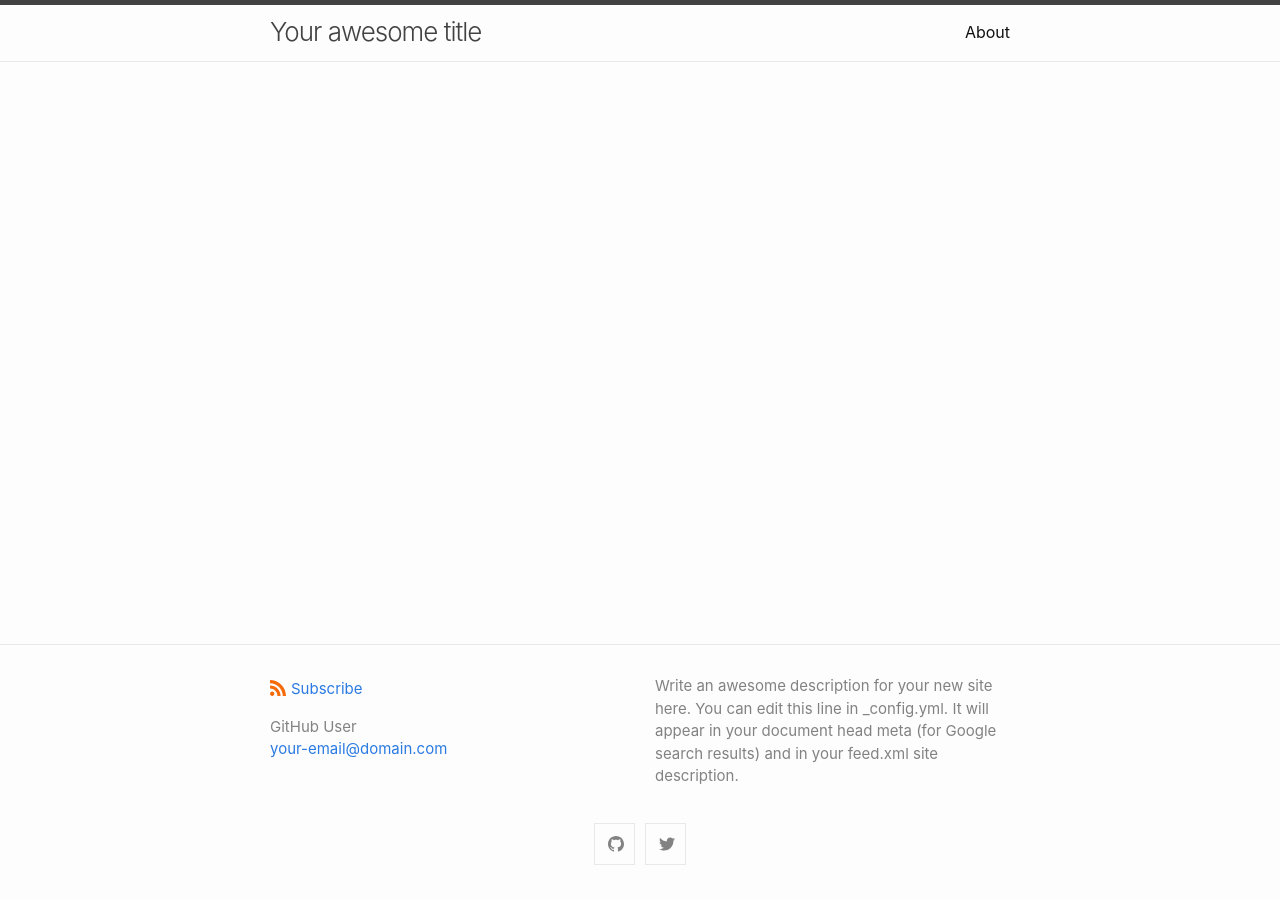
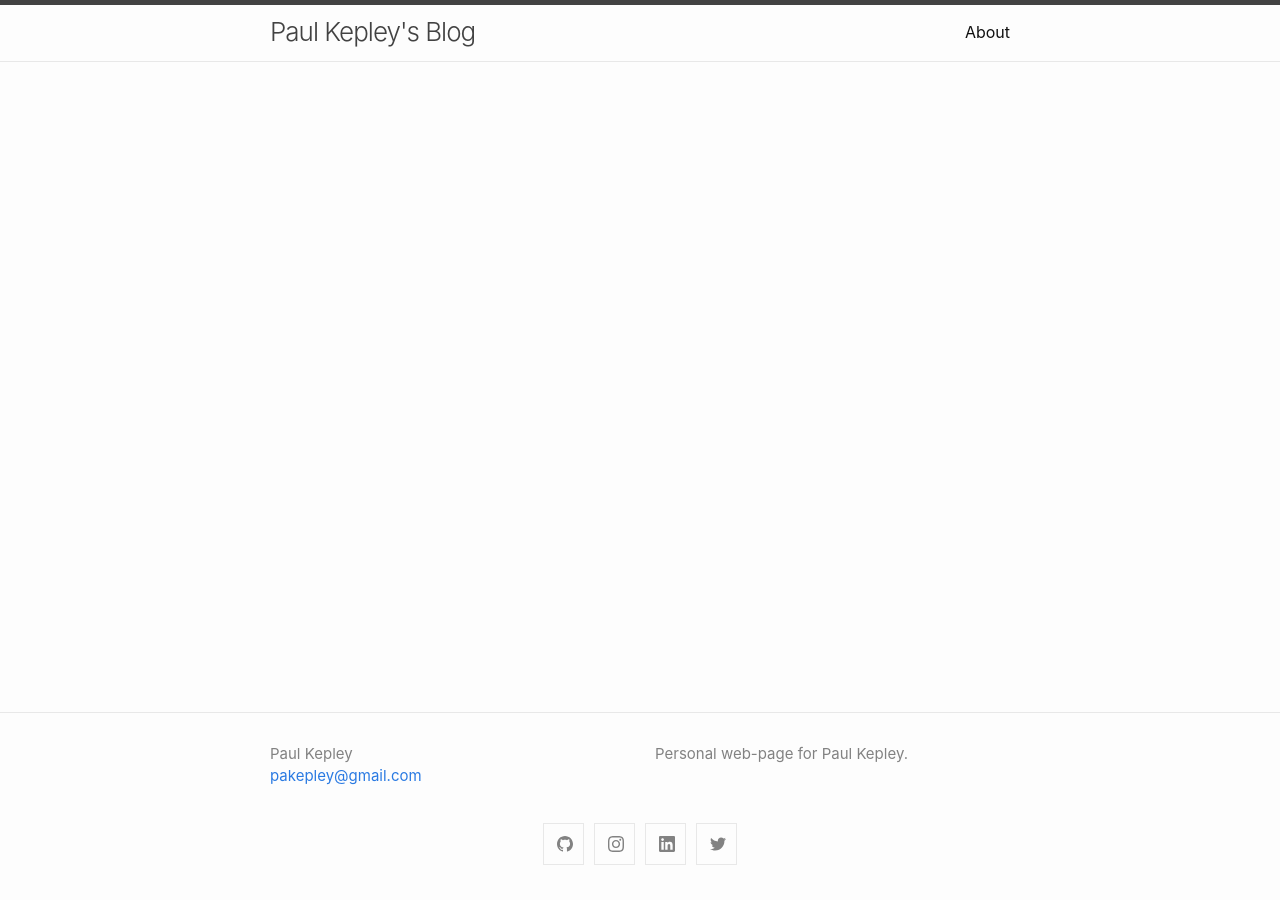
Before and after one commit to pkepley/pkepley.github.io, a Jekyll site: the page built from index.html, in a window 1280 px wide. Built offline with Jekyll 4.4.1, drawn with Linux system fonts in a browser that asks for light colours; the list of posts is cut into pages by our own code.

Commit message:
My initial changes

```diff
--- a/Gemfile
+++ b/Gemfile
@@ -5,3 +5,6 @@
 
 gem "jekyll", ENV["JEKYLL_VERSION"] if ENV["JEKYLL_VERSION"]
 gem "kramdown-parser-gfm" if ENV["JEKYLL_VERSION"] == "~> 3.9"
+
+# Paginate
+gem 'jekyll-paginate', group: :jekyll_plugins
--- a/_config.yml
+++ b/_config.yml
@@ -1,13 +1,12 @@
-title: Your awesome title
+title: Paul Kepley's Blog
 author:
-  name: GitHub User
-  email: your-email@domain.com
-description: > # this means to ignore newlines until "show_excerpts:"
-  Write an awesome description for your new site here. You can edit this
-  line in _config.yml. It will appear in your document head meta (for
-  Google search results) and in your feed.xml site description.
+  name: Paul Kepley
+  email: pakepley@gmail.com
 
-show_excerpts: false # set to true to show excerpts on the homepage
+description: >
+  Personal web-page for Paul Kepley.
+
+show_excerpts: true # set to true to show excerpts on the homepage
 
 # Minima date format
 # refer to https://shopify.github.io/liquid/filters/date/ if you want to customize this
@@ -16,45 +15,23 @@
 
   # generate social links in footer
   social_links:
-    twitter: jekyllrb
-    github:  jekyll
-    # devto: jekyll
-    # dribbble: jekyll
-    # facebook: jekyll
-    # flickr:   jekyll
-    # instagram: jekyll
-    # linkedin: jekyll
-    # pinterest: jekyll
-    # youtube: jekyll
-    # youtube_channel: UC8CXR0-3I70i1tfPg1PAE1g
-    # youtube_channel_name: CloudCannon
-    # telegram: jekyll
-    # googleplus: +jekyll
-    # microdotblog: jekyll
-    # keybase: jekyll
+    twitter: paulkepley
+    github:  pkepley
+    instagram: pak365
+    linkedin: paul-kepley
 
-    # Mastodon instances
-    # mastodon:
-    # - username: jekyll
-    #   instance: example.com
-    # - username: jekyll2
-    #   instance: example.com
-
-    # GitLab instances
-    # gitlab:
-    # - username: jekyll
-    #   instance: example.com
-    # - username: jekyll2
-    #   instance: example.com
+# Control how pages appear
+permalink: /:year-:month-:day-:title/
+paginate: 5
+highlighter: rouge
 
 # If you want to link only specific pages in your header, uncomment
 # this and add the path to the pages in order as they should show up
-#header_pages:
-# - about.md
+header_pages:
+ - about.md
 
 # Build settings
 theme: minima
 
 plugins:
- - jekyll-feed
  - jekyll-seo-tag
--- a/_includes/footer.html
+++ b/_includes/footer.html
@@ -5,13 +5,13 @@
 
     <div class="footer-col-wrapper">
       <div class="footer-col">
-        <p class="feed-subscribe">
-          <a href="{{ 'feed.xml' | relative_url }}">
-            <svg class="svg-icon orange">
-              <use xlink:href="{{ 'assets/minima-social-icons.svg#rss' | relative_url }}"></use>
-            </svg><span>Subscribe</span>
-          </a>
-        </p>
+        <!-- <p class="feed-subscribe"> -->
+        <!--   <a href="{{ 'feed.xml' | relative_url }}"> -->
+        <!--     <svg class="svg-icon orange"> -->
+        <!--       <use xlink:href="{{ 'assets/minima-social-icons.svg#rss' | relative_url }}"></use> -->
+        <!--     </svg><span>Subscribe</span> -->
+        <!--   </a> -->
+        <!-- </p> -->
       {%- if site.author %}
         <ul class="contact-list">
           {% if site.author.name -%}
--- a/_includes/head.html
+++ b/_includes/head.html
@@ -11,4 +11,10 @@
 
   {%- include custom-head.html -%}
 
+  <!--Use mathjax-->
+  <script type="text/javascript" async
+          src="https://cdnjs.cloudflare.com/ajax/libs/mathjax/2.7.1/MathJax.js?config=TeX-AMS-MML_HTMLorMML"">
+  </script>
+
+
 </head>
--- a/_layouts/home.html
+++ b/_layouts/home.html
@@ -39,21 +39,41 @@
     </ul>
 
     {% if site.paginate %}
-      <div class="pager">
-        <ul class="pagination">
-        {%- if paginator.previous_page %}
-          <li><a href="{{ paginator.previous_page_path | relative_url }}" class="previous-page">{{ paginator.previous_page }}</a></li>
-        {%- else %}
-          <li><div class="pager-edge">•</div></li>
-        {%- endif %}
-          <li><div class="current-page">{{ paginator.page }}</div></li>
-        {%- if paginator.next_page %}
-          <li><a href="{{ paginator.next_page_path | relative_url }}" class="next-page">{{ paginator.next_page }}</a></li>
-        {%- else %}
-          <li><div class="pager-edge">•</div></li>
-        {%- endif %}
-        </ul>
-      </div>
+      <!-- <div class="pager"> -->
+      <!--   <ul class="pagination"> -->
+      <!--   {%- if paginator.previous_page %} -->
+      <!--     <li><a href="{{ paginator.previous_page_path | relative_url }}" class="previous-page">{{ paginator.previous_page }}</a></li> -->
+      <!--   {%- else %} -->
+      <!--     <li><div class="pager-edge">•</div></li> -->
+      <!--   {%- endif %} -->
+      <!--     <li><div class="current-page">{{ paginator.page }}</div></li> -->
+      <!--   {%- if paginator.next_page %} -->
+      <!--     <li><a href="{{ paginator.next_page_path | relative_url }}" class="next-page">{{ paginator.next_page }}</a></li> -->
+      <!--   {%- else %} -->
+      <!--     <li><div class="pager-edge">•</div></li> -->
+      <!--   {%- endif %} -->
+      <!--   </ul> -->
+      <!-- </div> -->
+
+    {% if paginator.total_pages > 1 %}
+    <div class="pager main-pager">
+      {% if paginator.previous_page %}
+      <span class="previous">
+	<b>
+	  <a href="{{ paginator.previous_page_path | prepend: site.baseurl | replace: '//', '/' }}">&larr; Newer Posts</a>
+	</b>
+      </span>
+      {% endif %}
+      {% if paginator.next_page %}
+      <span class="next">
+	<b>
+	  <a href="{{ paginator.next_page_path | prepend: site.baseurl | replace: '//', '/' }}">Older Posts &rarr;</a>
+	</b>
+      </span>
+      {% endif %}
+    </div>
+    {% endif %}
+
     {%- endif %}
 
   {%- endif -%}
--- a/_sass/minima/custom-styles.scss
+++ b/_sass/minima/custom-styles.scss
@@ -1,2 +1,15 @@
 // Placeholder to allow defining custom styles that override everything else.
 // (Use `_sass/minima/custom-variables.scss` to override variable defaults)
+.blog-pager {
+    padding-top: 15px;
+    padding-bottom: 50px;
+}
+.blog-pager .previous { float:left; }
+.blog-pager .next { float:right; }
+
+.main-pager {
+    padding-top: 15px;
+    padding-bottom: 50px;
+}
+.main-pager .previous { float:left; }
+.main-pager .next { float:right; }
```
Also changed, not shown: index.html (renamed from index.md).
